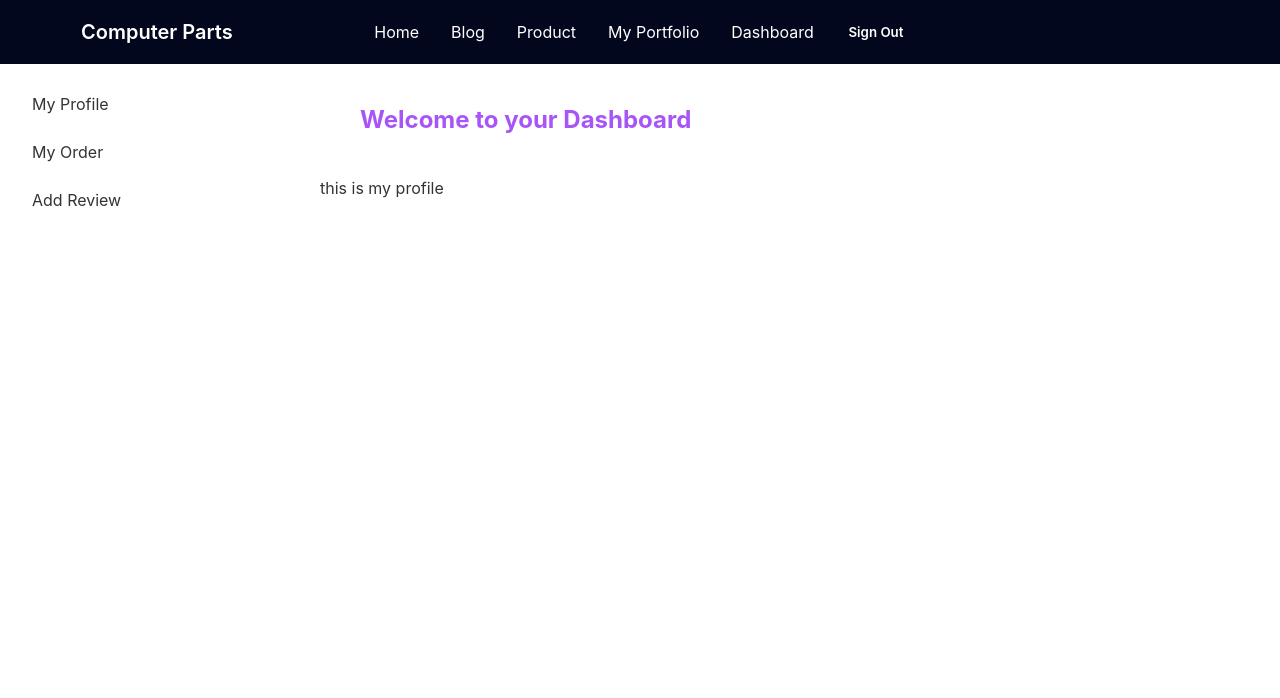
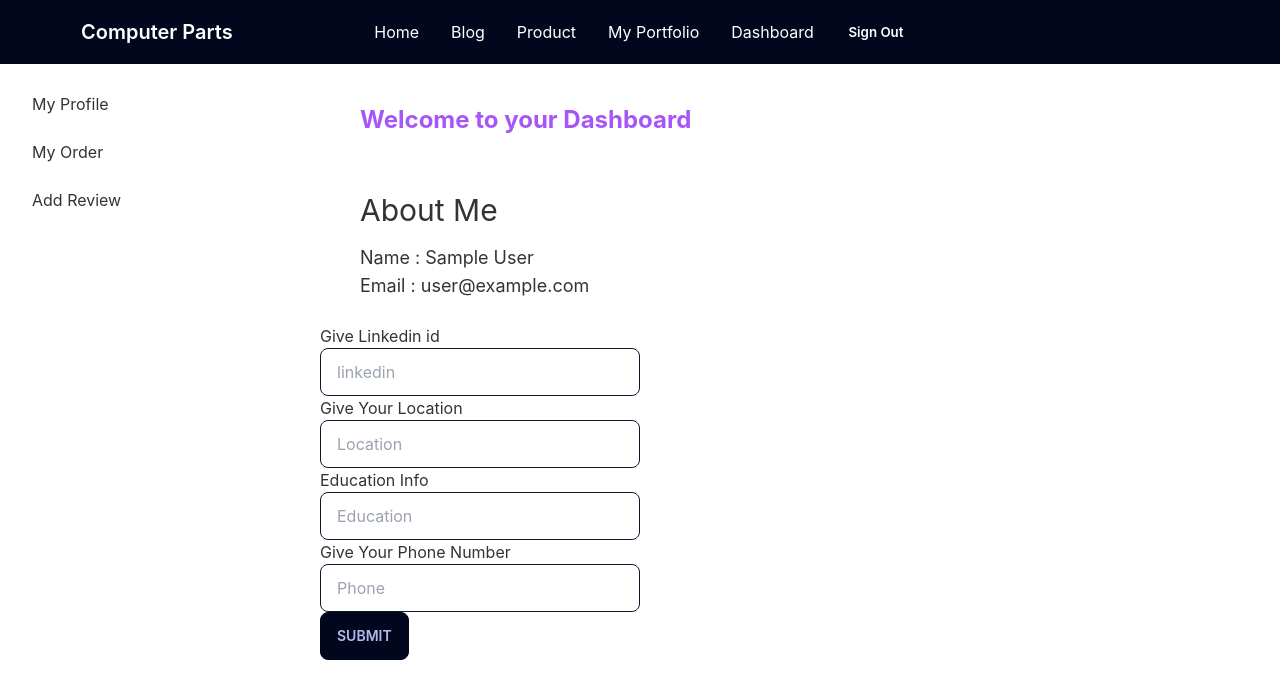
Before and after one commit to RatonRoy/manufacturer-website-client-side, a React (Create React App) app: page /dashboard in a window 1280 px wide. Shown: the top 698 px of the page. Built offline with nearby package versions, Linux system fonts and the light colour scheme; no server answers; sample sign-in values are in the browser's storage.

Commit message:
add the profile field

```diff
--- a/src/components/Pages/Dashboard/AddReview.js
+++ b/src/components/Pages/Dashboard/AddReview.js
@@ -29,11 +29,11 @@ const AddReview = () => {
 	return (
 		<div>
 			<form onSubmit={handlereview}>
-				<textarea name="description" id="" cols="30" rows="10" className="input input-bordered input-secondary w-full max-w-xs">
+				<textarea name="description" id="" cols="30" rows="10" className="input input-secondary w-full max-w-xs">
 
 				</textarea>
 				<br />
-				<label htmlFor=""> Rating within five </label> <br />
+				<label> Rating within five </label> <br />
 				<input type="text" placeholder="rating" className="input input-bordered input-secondary w-full max-w-xs" name='rating' />
 				<br />
 				<input type="text" placeholder="name" className="input input-bordered input-secondary w-full max-w-xs" name='name' />
--- a/src/components/Pages/Dashboard/Dashboard.js
+++ b/src/components/Pages/Dashboard/Dashboard.js
@@ -6,7 +6,7 @@ import useAdmin from '../../Hooks/useAdmin';
 
 const Dashboard = () => {
 	const [user] = useAuthState(auth);
-    const [admin] = useAdmin(user);
+	const [admin] = useAdmin(user);
 	return (
 		<div class="drawer drawer-mobile">
 			<input id="dashboard-sidebar" type="checkbox" class="drawer-toggle" />
@@ -21,13 +21,18 @@ const Dashboard = () => {
 				<ul class="menu p-4 overflow-y-auto w-80 bg-base-100 text-base-content">
 					{/* <!-- Sidebar content here --> */}
 					<li><Link to="/dashboard">My Profile </Link></li>
-					<li><Link to="/dashboard/order">My Order </Link></li>
-					<li><Link to="/dashboard/review">Add Review </Link></li>
+					{
+						!admin && <>
+							<li><Link to="/dashboard/order">My Order </Link></li>
 
-					{ admin && <>
+							<li><Link to="/dashboard/review">Add Review </Link></li>
+						</>
+					}
+
+					{admin && <>
 						<li><Link to="/dashboard/users">All Users</Link></li>
 						<li><Link to="/dashboard/addproduct"> Add Product </Link></li>
-						</>
+					</>
 
 					}
 				</ul>
--- a/src/components/Pages/Dashboard/MyProfile.js
+++ b/src/components/Pages/Dashboard/MyProfile.js
@@ -1,9 +1,68 @@
 import React from 'react';
+import { useAuthState } from 'react-firebase-hooks/auth';
+import { toast } from 'react-toastify';
+import auth from '../../../firebase.init';
 
 const MyProfile = () => {
+	const [user, loading, error] = useAuthState(auth);
+
+	/* if (loading) {
+		return <Loading></Loading>
+	} */
+
+	const handleProfile = (e) => {
+		e.preventDefault();
+		const profile = {
+			linkedin: e.target.linkedin.value,
+			location: e.target.location.value,
+			education: e.target.education.value,
+			phone: e.target.phone.value,
+		}
+
+		fetch('http://localhost:5000/profile', {
+			method: 'POST',
+			headers: {
+				'content-type': 'application/json'
+			},
+			body: JSON.stringify(profile)
+		})
+			.then(res => res.json())
+			.then(data => {
+
+				toast('send information to database');
+
+			});
+
+	}
 	return (
 		<div>
-			<h1> this is my profile </h1>
+			<h1 className='text-3xl py-4 px-10'> About Me  </h1>
+			<div className='px-10'>
+				<h1 className='text-lg '> 	Name : {user?.displayName} </h1>
+
+				<h1 className='text-lg '> 	Email : {user?.email} </h1>
+			</div>
+			<form onSubmit={handleProfile}>
+
+				<br />
+				<label className='py-3'> Give Linkedin id  </label> <br />
+
+				<input type="text" placeholder="linkedin" className="input input-bordered input-secondary w-full max-w-xs" name='linkedin' />
+				<br />
+				<label className='py-3'> Give Your Location  </label> <br />
+
+				<input type="text" placeholder="Location" className="input input-bordered input-secondary w-full max-w-xs" name='location' />
+				<br />
+				<label className='py-3'> Education Info  </label> <br />
+
+				<input type="text" placeholder="Education" className="input input-bordered input-secondary w-full max-w-xs" name='education' />
+				<br />
+				<label className='py-3'> Give Your Phone Number   </label> <br />
+
+				<input type="text" placeholder="Phone" className="input input-bordered input-secondary w-full max-w-xs" name='phone' />
+				<br />
+				<input type="submit" value="submit" className='btn btn-primary py-3' />
+			</form>
 		</div>
 	);
 };
--- a/src/components/Pages/Home/Contact/Contact.js
+++ b/src/components/Pages/Home/Contact/Contact.js
@@ -5,9 +5,9 @@ import  './Contact.css'
 
 const Contact = () => {
 	return (
-		<section className='contact-container w-3/4 mx-auto'>
-				<h1 className="section-title contact-title">contact</h1>
-				<article className="section-center footer-info-container px-10">
+		<section className='contact-container'>
+				<h1 className="text-center text-3xl uppercase text-white py-8">contact</h1>
+				<article className="section-center footer-info-container w-3/4 mx-auto">
 					<div className="contact-text">
 
 						<ul>
@@ -25,7 +25,7 @@ const Contact = () => {
 					</div>
 					<div className="contact-icon">
 						<h4 className='contact-icon-title'> Follow Us  </h4>
-						<div className="icons">
+						<div className="icons flex">
 							<a href="">
 							  <BsFacebook className = "icon"></BsFacebook>
 							</a>
--- a/src/components/Pages/Home/Review.js
+++ b/src/components/Pages/Home/Review.js
@@ -13,12 +13,12 @@ const Review = () => {
 	return (
 		<div className='px-8 py-10'>
 			<h1 className='py-4 text-2xl text-center'> Reviews </h1>
-			<div className='grid grid-cols-1 md:grid-cols-2 lg:grid-cols-3'>
+			<div className='grid grid-cols-1 md:grid-cols-2 lg:grid-cols-3 gap-4'>
 
 				{
 					review.map(oneR => <div key={oneR._id}>
 						<h1 className='text-2xl'> Name : {oneR.name} </h1>
-						<p className='py-4'>
+						<p className='pb-3'>
 							{oneR.description}
 						</p>
 						<h3 className='text-red-600 text-3xl'>
--- a/src/components/Pages/Purchase/ProductModal/ProductModal.js
+++ b/src/components/Pages/Purchase/ProductModal/ProductModal.js
@@ -6,8 +6,6 @@ import auth from '../../../../firebase.init';
 
 const ProductModal = ({ product, setProduct }) => {
 	const [user, loading, error] = useAuthState(auth);
-	// const [orderP, setOrderP] = useState({});
-	// setOrderP(product);
 	const { _id, name, quantity, minOrder, price } = product;
 
 
```
